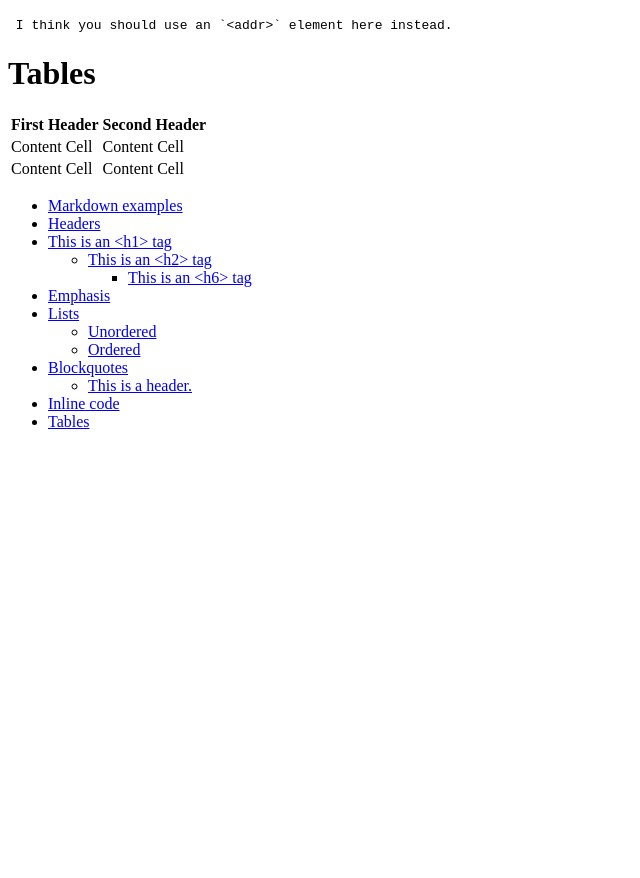
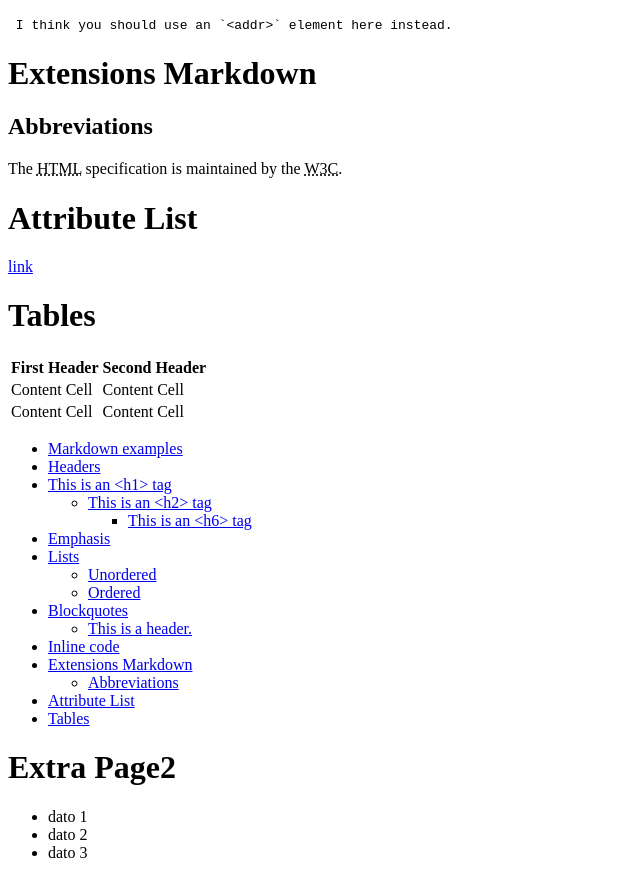
Before and after one commit to lmpizarro/static-pages-example, a plain HTML site: page build/page2.html in a window 1280 px wide. Shown: the part 1278-2156 px from the top of the page, without its empty margins (0-640 px from the left). Before the commit the page ends 1725 px from the top, so only its background shows below. Drawn offline with Linux system fonts and the light colour scheme.

Commit message:
abbreviations template con div

```diff
--- a/build/page2.html
+++ b/build/page2.html
@@ -2,8 +2,9 @@
   <head>
 	  <title>page2</title>
   </head>
-<body>
-     <h1 id="markdown-examples">Markdown examples</h1>
+  <body>
+  <div class="content">
+	  <h1 id="markdown-examples">Markdown examples</h1>
 <p>Ayuda para <a href="http://daringfireball.net/projects/markdown/">Markdown</a></p>
 <ul>
 <li>item 9</li>
@@ -59,6 +60,12 @@ id sem consectetuer libero luctus adipiscing.</p>
 <h1 id="inline-code">Inline code</h1>
 <pre><code> I think you should use an `&lt;addr&gt;` element here instead.
 </code></pre>
+<h1 id="extensions-markdown">Extensions Markdown</h1>
+<h2 id="abbreviations">Abbreviations</h2>
+<p>The <abbr title="Hyper Text Markup Language">HTML</abbr> specification
+is maintained by the <abbr title="World Wide Web Consortium">W3C</abbr>.</p>
+<h1 id="attribute-list">Attribute List</h1>
+<p><a class="foo bar" href="http://example.com" title="Some title!">link</a></p>
 <h1 id="tables">Tables</h1>
 <table>
 <thead>
@@ -100,8 +107,24 @@ id sem consectetuer libero luctus adipiscing.</p>
 </ul>
 </li>
 <li><a href="#inline-code">Inline code</a></li>
+<li><a href="#extensions-markdown">Extensions Markdown</a><ul>
+<li><a href="#abbreviations">Abbreviations</a></li>
+</ul>
+</li>
+<li><a href="#attribute-list">Attribute List</a></li>
 <li><a href="#tables">Tables</a></li>
 </ul>
 </div>
-</body>
+
+  </div>
+
+ <div class="extra">
+     <h1>Extra Page2</h1>
+<ul>
+<li>dato 1</li>
+<li>dato 2</li>
+<li>dato 3</li>
+</ul>
+ </div>
+ </body>
 </html>
```
Also changed, not shown: build/index.html (+10 -3 lines), build/page1.html (+10 -3 lines), templates/index.html (+10 -3 lines), templates/page2.html (line endings or trailing spaces), 5 other files.
